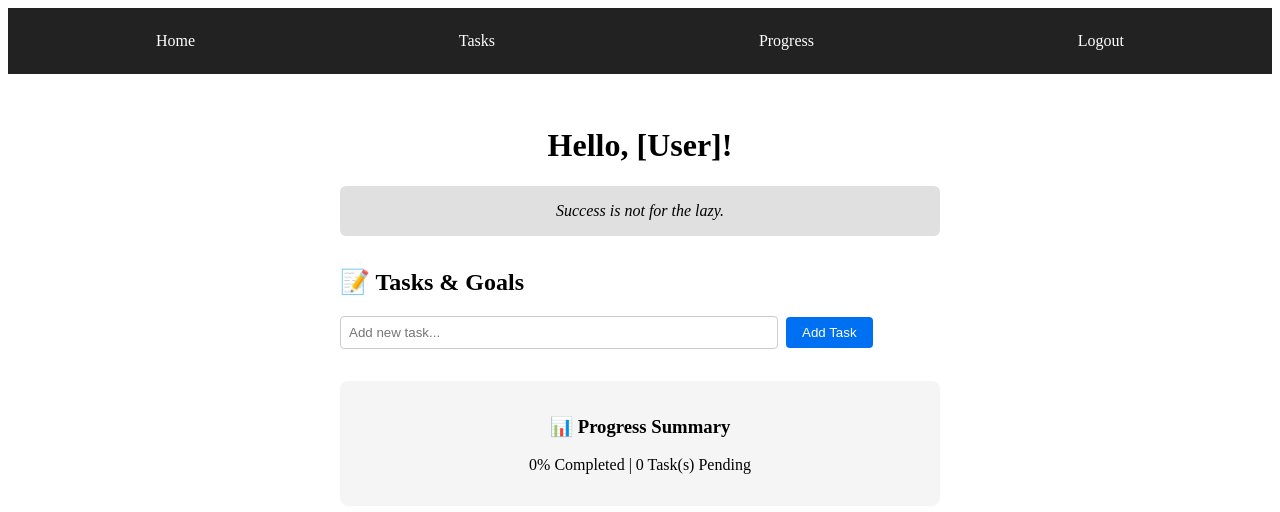
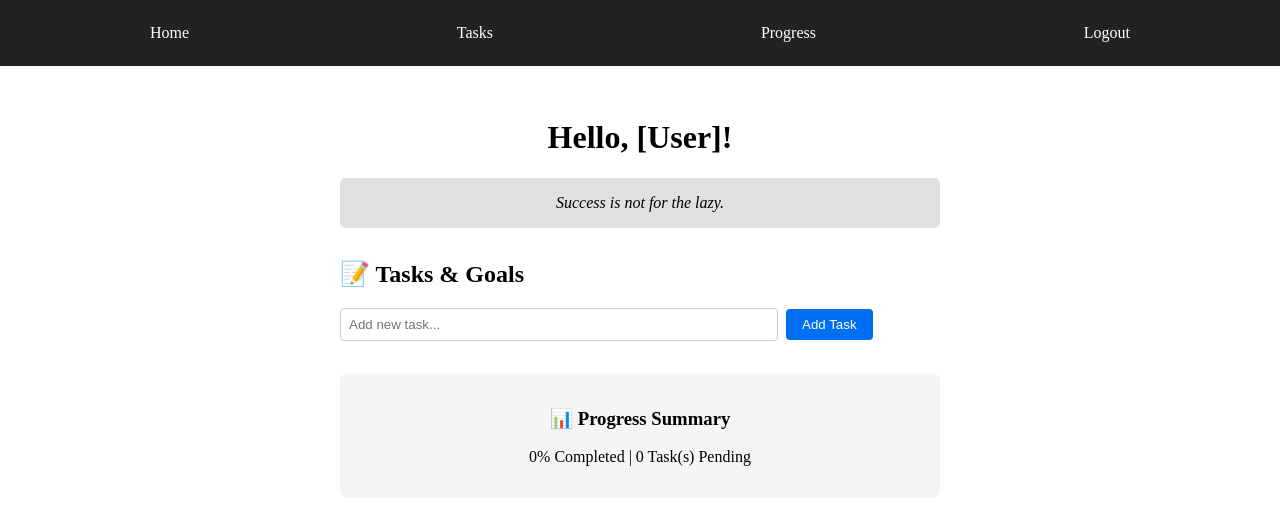
Before and after one commit to Blessing-K/productivity-app, a Next.js app: page / in a window 1280 px wide. Shown: the top 512 px of the page. Built offline with nearby package versions, Linux system fonts and the light colour scheme.

Commit message:
Tried fixing layout

```diff
--- a/src/app/layout.js
+++ b/src/app/layout.js
@@ -8,9 +8,11 @@ export const metadata = {
 export default function RootLayout({ children }) {
   return (
     <html lang="en">
-      <body>
-        <Navbar />
-        <main>{children}</main>
+      <body style={{ margin: 0, padding: 0 }}>
+        <div style={{ margin: 0, padding: 0 }}>
+          <Navbar />
+          <main>{children}</main>
+        </div>
       </body>
     </html>
   );
```
